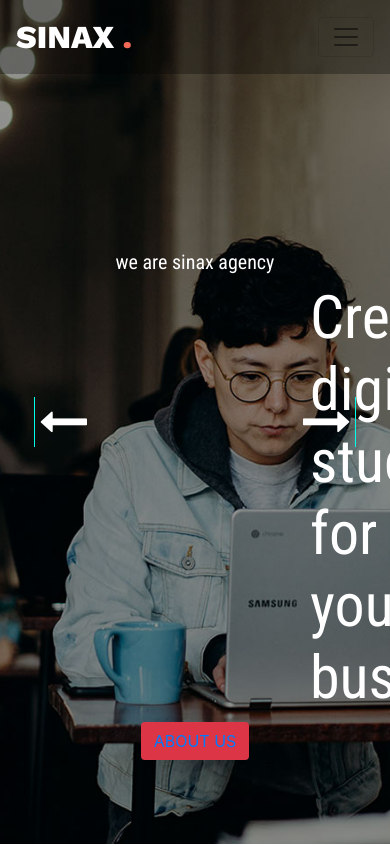
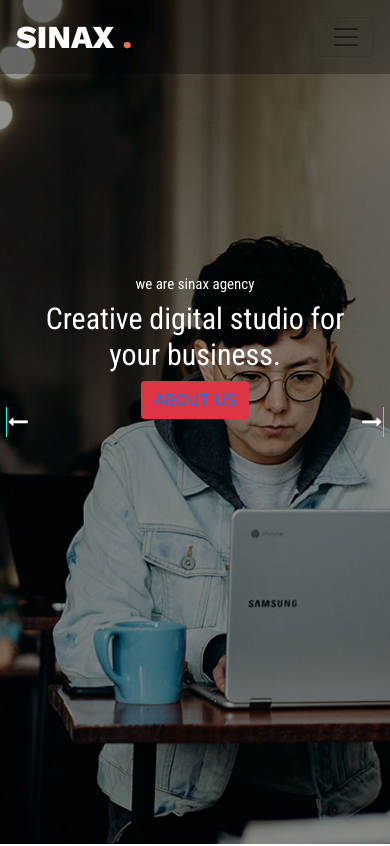
Before and after one commit to Rakibulislam79/Sinax, a plain HTML site: page index.html in a window 390 px wide. Shown: the top 846 px of the page. Drawn offline with nearby package versions, Linux system fonts and the light colour scheme.

Commit message:
update file

```diff
--- a/css/responsive.css
+++ b/css/responsive.css
@@ -214,7 +214,7 @@
 }
 
 /*// Extra small devices (portrait phones, less than 576px)*/
-@media (max-width: 320px) {
+@media (max-width: 575.98px) {
     /*    banner style start*/
 
     #banner .left-arrow,
@@ -260,7 +260,7 @@
     }
 
     #banner .banner-slide .banner-text {
-        margin: 240px auto;
+        margin: 275px auto;
         text-align: center;
     }
 
@@ -274,7 +274,7 @@
         color: #fff;
         font-size: 30px;
         font-family: 'Roboto Condensed', sans-serif;
-        padding: 0 15px;
+        padding: 0 25px;
     }
 
     /*    banner style end*/
```
